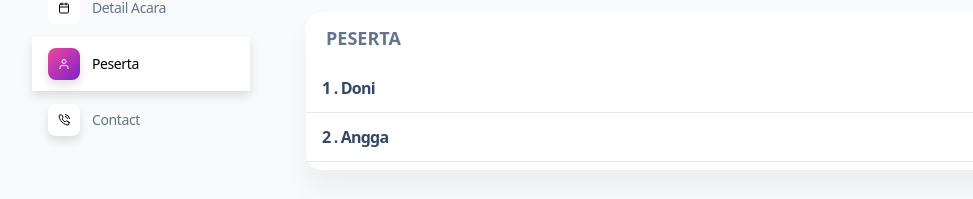
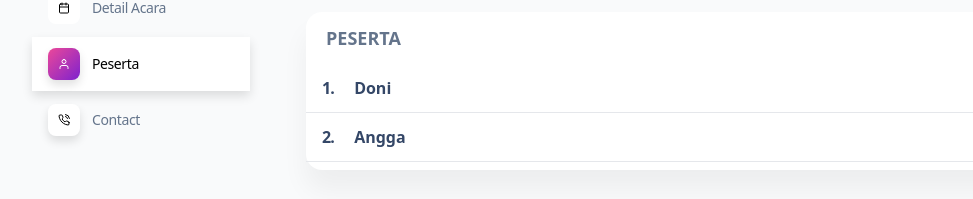
Before and after one commit to denfasyah/Bukber-Akbar, a website: page build/pages/angkatan2024.html in a window 1280 px wide. Shown: the part 171-370 px from the top of the page, without its empty margins (0-973 px from the left). Drawn offline with nearby package versions, Linux system fonts and the light colour scheme.

Commit message:
Update angkatan2024.html

```diff
--- a/build/pages/angkatan2024.html
+++ b/build/pages/angkatan2024.html
@@ -237,8 +237,8 @@
                         <td class="p-2 align-middle bg-transparent border-b whitespace-nowrap shadow-transparent">
                           <div class="flex px-2 py-1">
                             <div class="flex justify-center">
-                                <h1 class="mb-0 text-md leading-normal font-bold mr-5">1 . Doni</h1>
-                              <h6 class="mb-0 text-md leading-normal font-bold"></h6>
+                                <h1 class="mb-0 text-md leading-normal font-bold mr-5">1.</h1>
+                              <h6 class="mb-0 text-md leading-normal font-bold">Doni</h6>
                             </div>
                           </div>
                         </td>
@@ -248,12 +248,25 @@
                         <td class="p-2 align-middle bg-transparent border-b whitespace-nowrap shadow-transparent">
                           <div class="flex px-2 py-1">
                             <div class="flex justify-center">
-                                <h1 class="mb-0 text-md leading-normal font-bold mr-5">2 . Angga</h1>
-                              <h6 class="mb-0 text-md leading-normal font-bold"></h6>
+                                <h1 class="mb-0 text-md leading-normal font-bold mr-5">2.</h1>
+                              <h6 class="mb-0 text-md leading-normal font-bold">Angga</h6>
                             </div>
                           </div>
                         </td>
                       </tr>
+                      <!-- 3 -->
+                      <!-- 4 -->
+                      <!-- 5 -->
+                      <!-- 6 -->
+                      <!-- 7 -->
+                      <!-- 8 -->
+                      <!-- 9 -->
+                      <!-- 10 -->
+                      <!-- 11 -->
+                      <!-- 12 -->
+                      <!-- 13 -->
+                      <!-- 14 -->
+                      <!-- 15 -->
                     </tbody>
                   </table>
                 </div>
```
